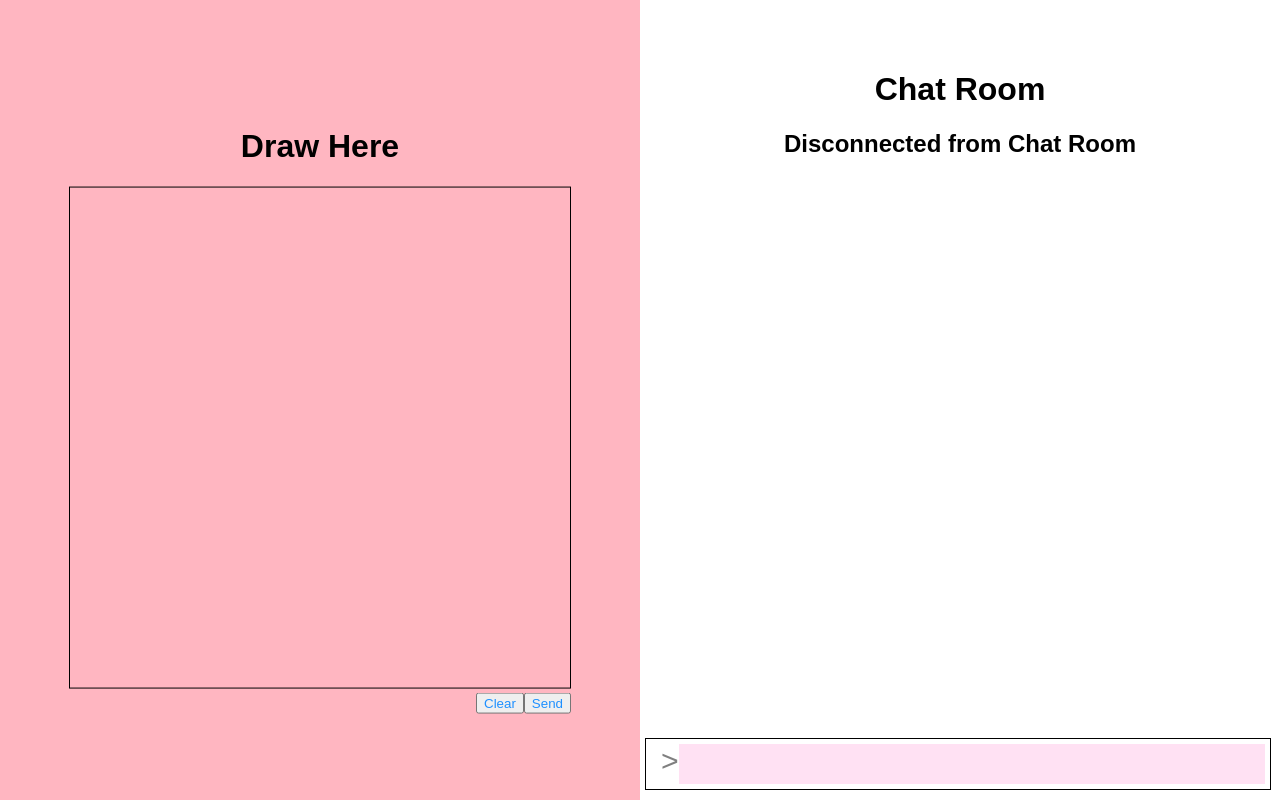
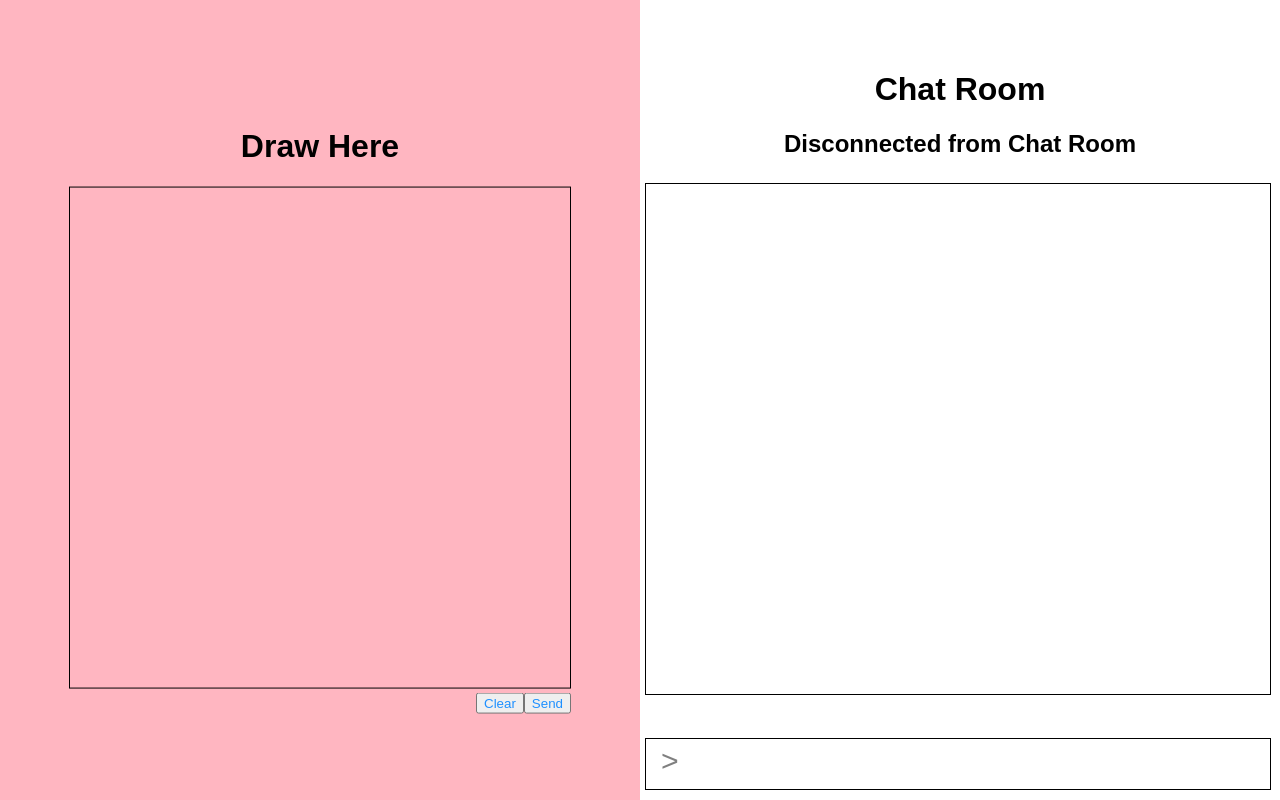
Before and after one commit to quangngn/Externship-2019-Chat-App, a website with bundled scripts: page chat/static/index.html in a window 1280 px wide. Built offline with nearby package versions, Linux system fonts and the light colour scheme; no server answers.

Commit message:
create message box with scrolling function. newest message now appears in the end of the chat box

```diff
--- a/chat/static/styles.css
+++ b/chat/static/styles.css
@@ -18,7 +18,7 @@ input {
     position: relative;
     outline: none;
     border: none;
-    background-color: #FFE1F3;
+    background-color: white;
     color: black;
     padding: 1em 1em;
     display: block;
@@ -27,6 +27,16 @@ input {
     -webkit-flex-grow: 1;
     -ms-flex-positive: 1;
     flex-grow: 1;
+}
+
+#messageDisplay {
+    border: black 1px solid;
+    position: fixed;
+    width: 48%;
+    height: 500px;
+    margin: 5px;
+    padding: 5px;
+    overflow: auto;
 }
 
 status {
--- a/chat/static/ws-client.js
+++ b/chat/static/ws-client.js
@@ -42,6 +42,8 @@ function printMessage(data) {
     var p = document.createElement('p');
     p.innerText = `${data.user} > ${data.message}`;
     document.getElementById("messageDisplay").appendChild(p);
+    //make the newest message appears in the chat box
+    document.getElementById("messageDisplay").scrollTop = document.getElementById("messageDisplay").scrollHeight;
 }
 
 //draw the received draw into the screen
@@ -66,6 +68,8 @@ function drawPicture(data) {
 
     document.getElementById("messageDisplay").appendChild(p);
     document.getElementById("messageDisplay").appendChild(image);
+    //make the newest message appears in the chat box
+    document.getElementById("messageDisplay").scrollTop = document.getElementById("messageDisplay").scrollHeight;
 }
 
 //**********************************************************************************************************************
```
